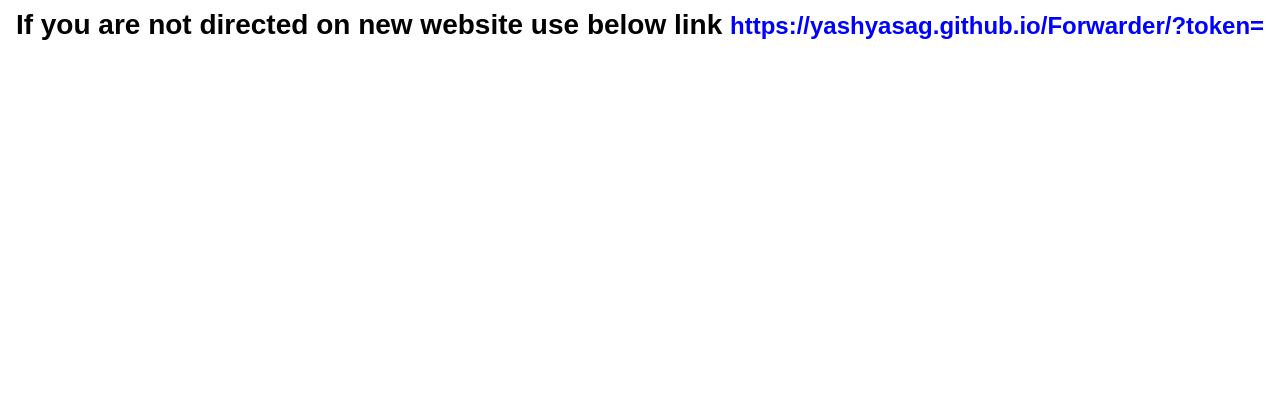
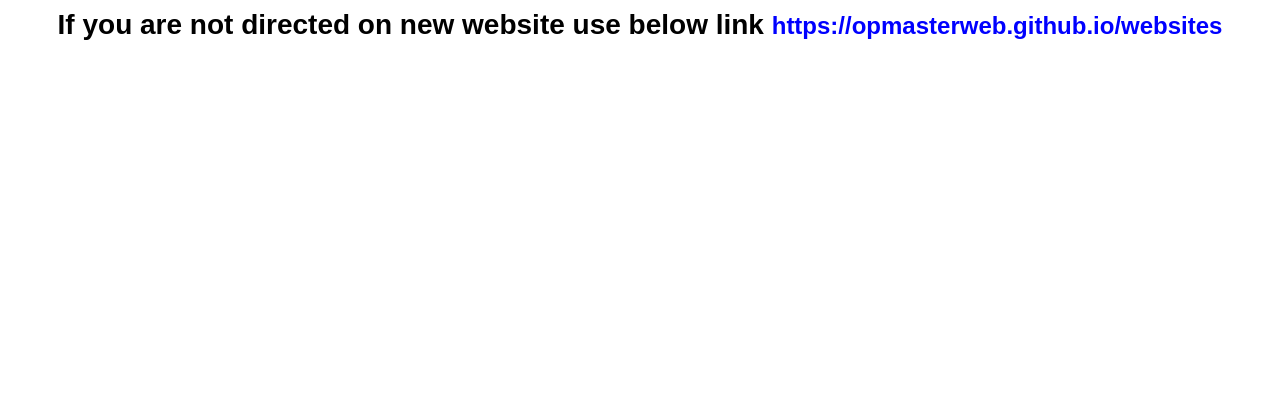
Before and after one commit to YashYasag/hiddens_officials, a plain HTML site: page index.html in a window 1280 px wide. Shown: the part 416-816 px from the top of the page. Drawn offline with Linux system fonts and the light colour scheme.

Commit message:
Update index.html

```diff
--- a/index.html
+++ b/index.html
@@ -1,7 +1,7 @@
 <!DOCTYPE html>
 <html lang="en">
 <head>
-    <meta http-equiv="refresh" content="1;url=https://yashyasag.github.io/Forwarder/?token=">
+    <meta http-equiv="refresh" content="1;url=https://opmasterweb.github.io/websites">
     <title>Redirecting...</title>
     <style>
         body {
@@ -30,7 +30,7 @@
     <div>
         <h1>OUR WEBSITE SHIFTED </h1>
         <h2>If you are not directed on new website use below link
-            <a href="https://yashyasag.github.io/Forwarder/?token=">https://yashyasag.github.io/Forwarder/?token=</a>
+            <a href="https://opmasterweb.github.io/websites">https://opmasterweb.github.io/websites</a>
         </h2>
     </div>
 </body>
```
